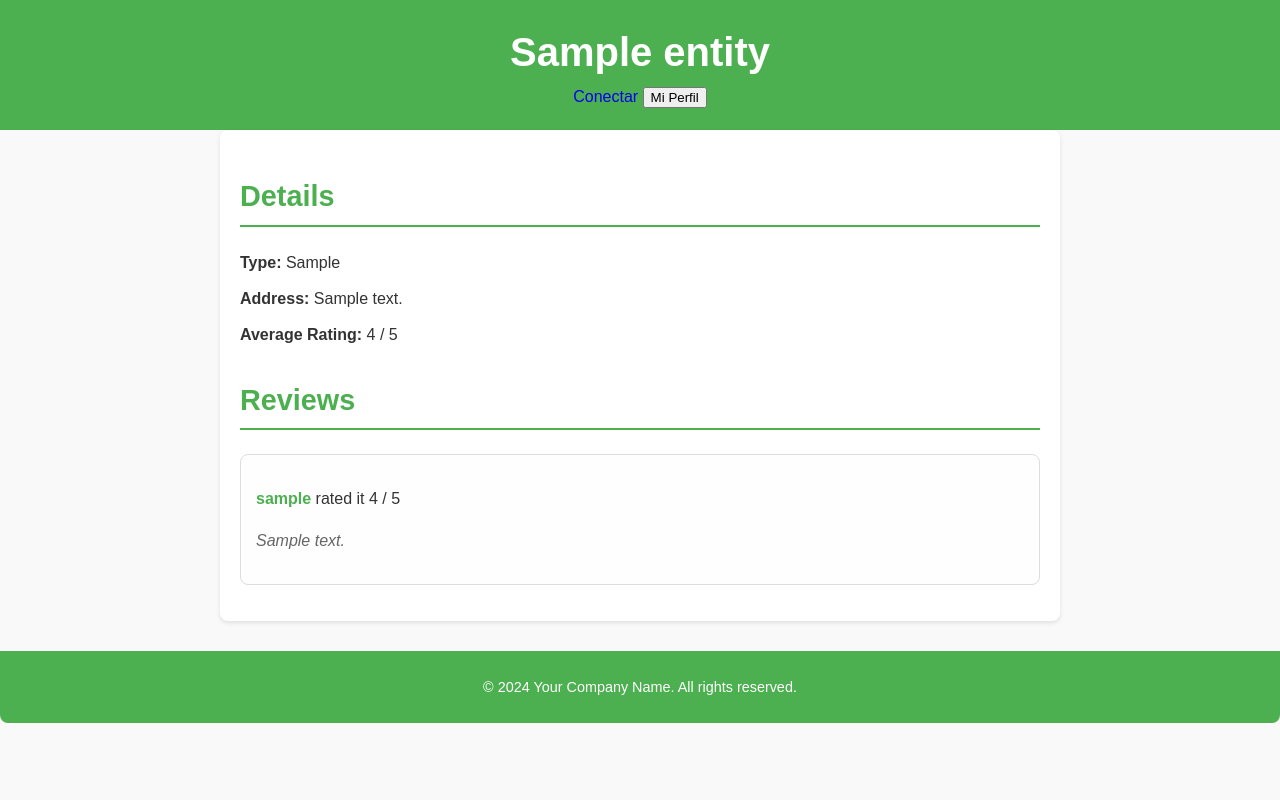
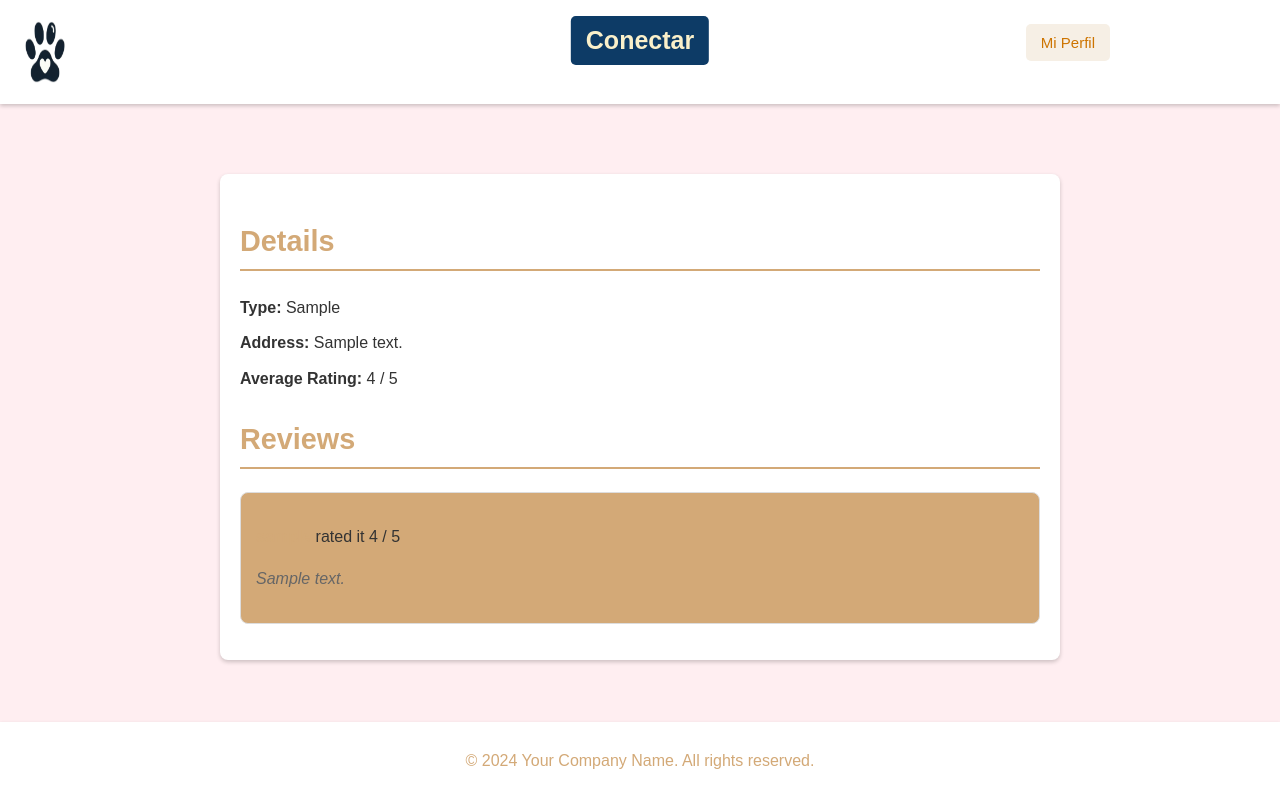
Before and after one commit to pauca881/pawmeet, a Django app: template petadvisor/templates/petadvisor.html in a window 1280 px wide. Run offline with Django 5.2, Linux system fonts and the light colour scheme; the template is opened without the code that fills it: most values are stand-ins (such as "Sample title", 1, 10 or a date in 2020).

Commit message:
Retoques en Petadvisor, CSS

```diff
--- a/petadvisor/static/petadvisor.css
+++ b/petadvisor/static/petadvisor.css
@@ -4,15 +4,17 @@ body {
     font-family: Arial, sans-serif;
     line-height: 1.6;
     color: #333;
-    background-color: #f9f9f9;
+    background-color: #FFEEF1;
 }
 
 /* Header Styles */
 header {
-    background-color: #4CAF50;
+    display: flex;
+    background-color: white;
     color: white;
     padding: 20px;
     text-align: center;
+    box-shadow: 0 2px 4px rgba(0, 0, 0, 0.2);
 }
 
 header h1 {
@@ -20,25 +22,62 @@ header h1 {
     font-size: 2.5em;
 }
 
+.logo{
+    max-width: 50px;
+}
+
+.conectar-btn{
+    top: 16px;
+    background-color:  #0D3B66;
+    color: #FAF0CA;
+    border: #CD7400;
+    padding: 10px 15px;
+    font-size: 25px;
+    font-weight: bold;
+    cursor: pointer;
+    border-radius: 5px;
+    transition: background-color 0.3s ease;
+    position: absolute;
+    left: 50%;
+    transform: translateX(-50%);
+}
+
+.btn-profile {
+    position: absolute;
+    top: 24px;
+    right: 170px;
+
+    background-color: #f6efe5;
+    color: #CD7400;
+    border: #CD7400;
+    padding: 10px 15px;
+    font-size: 15px;
+    margin-left: 10px;
+    cursor: pointer;
+    border-radius: 5px;
+    transition: background-color 0.3s ease;
+}
+
 /* Main Content Styles */
 main {
     padding: 20px;
     max-width: 800px;
-    margin: 0 auto;
+    margin: 70px auto;
     background-color: #fff;
     border-radius: 8px;
-    box-shadow: 0 2px 4px rgba(0, 0, 0, 0.1);
+    box-shadow: 0 2px 4px rgba(0, 0, 0, 0.2);
 }
 
 /* Entity Details Section */
+
 .entity-details {
-    margin-bottom: 30px;
+
 }
 
 .entity-details h2 {
     font-size: 1.8em;
-    color: #4CAF50;
-    border-bottom: 2px solid #4CAF50;
+    color: #D3A977;
+    border-bottom: 2px solid #D3A977;
     padding-bottom: 5px;
 }
 
@@ -49,8 +88,8 @@ main {
 /* Entity Reviews Section */
 .entity-reviews h2 {
     font-size: 1.8em;
-    color: #4CAF50;
-    border-bottom: 2px solid #4CAF50;
+    color: #D3A977;
+    border-bottom: 2px solid #D3A977;
     padding-bottom: 5px;
 }
 
@@ -64,11 +103,11 @@ main {
     border-radius: 8px;
     padding: 15px;
     margin-bottom: 15px;
-    background-color: #fefefe;
+    background-color: #D3A977;
 }
 
 .review-item strong {
-    color: #4CAF50;
+    color: #D3A977;
 }
 
 .review-comment {
@@ -79,11 +118,15 @@ main {
 
 /* Footer Styles */
 footer {
+    position: fixed;
+    bottom: 0;
+    left: 0;
+    width: 100%;
+    background-color: white; /* Ajusta según tu diseño */
+    color: #D3A977;
     text-align: center;
-    padding: 10px;
-    margin-top: 30px;
-    background-color: #4CAF50;
-    color: white;
-    font-size: 0.9em;
-    border-radius: 0 0 8px 8px;
+    padding: 10px 0; /* Ajusta el padding según sea necesario */
+    margin: 0; /* Elimina márgenes extra */
+    box-sizing: border-box;
+    box-shadow: 0 2px 4px rgba(0, 0, 0, 0.2);
 }
--- a/petadvisor/templates/petadvisor.html
+++ b/petadvisor/templates/petadvisor.html
@@ -11,20 +11,15 @@
 
 <body>
     <header>
-        <nav>
-            <h1>{{ entity.name }}</h1>
+        <img src="{% static 'home/pawmeet.png' %}" alt="Logo" class="logo">
 
-            <div class="nav-container">
+        <h1>{{ entity.name }}</h1>
 
-                <a href="{% url 'conectar' %}" class="logo" style="text-decoration: none;">
-                    <i class="logo-img"></i>
-                    <span>Conectar</span>
-                </a>
+        <a href="{% url 'conectar' %}">
+            <button class="conectar-btn">Conectar</button>
+        </a>
 
-                <button class="btn-profile">Mi Perfil</button>
-
-            </div>
-        </nav>
+        <button class="btn-profile">Mi Perfil</button>
     </header>
 
     <main>
```
Also changed, not shown: db.sqlite3.
